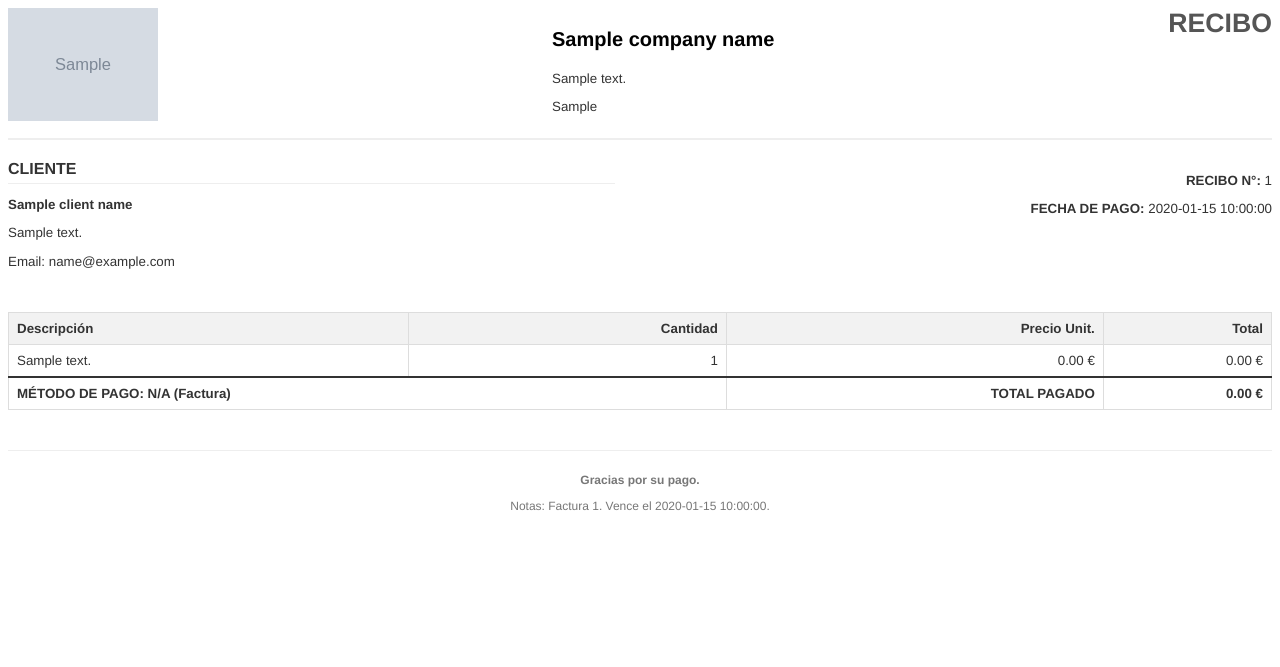
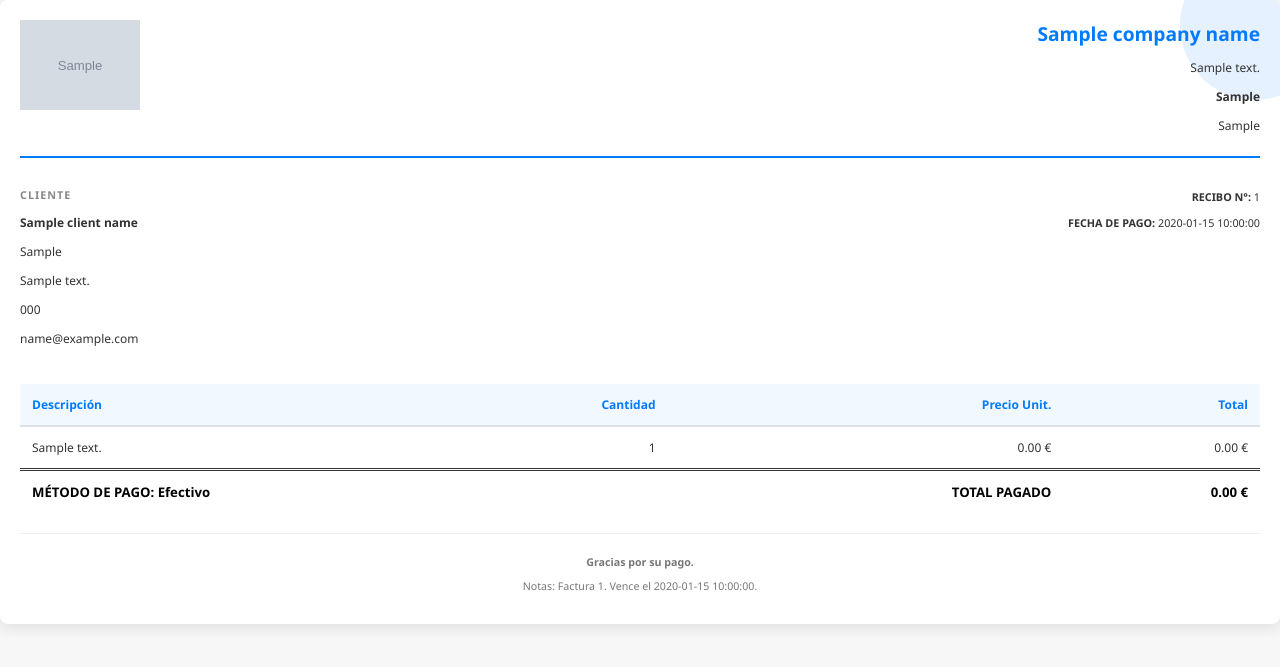
Before and after one commit to EstebanRsh/upl, a Python web app: template Backend/templates/invoice.html in a window 1280 px wide. Shown: the top 667 px of the page. Run offline with Jinja, Linux system fonts and the light colour scheme; the template is opened without the code that fills it: most values are stand-ins (such as "Sample title", 1, 10 or a date in 2020); grey boxes marked "Sample" are stand-in pictures.

Commit message:
Correcciones para el diceño del pdf

```diff
--- a/Backend/templates/invoice.html
+++ b/Backend/templates/invoice.html
@@ -16,6 +16,7 @@
         <div class="company-details">
           <p class="company-name">{{ company_name }}</p>
           <p>{{ company_address }}</p>
+          <p><strong>{{ company_dni }}</strong></p>
           <p>{{ company_contact }}</p>
         </div>
         <div class="receipt-title">RECIBO</div>
@@ -25,8 +26,10 @@
         <div class="client-info">
           <h2>CLIENTE</h2>
           <p><strong>{{ client_name }}</strong></p>
+          <p>{{ client_dni }}</p>
           <p>{{ client_address }}</p>
-          <p>Email: {{ client_email }}</p>
+          <p>{{ client_phone }}</p>
+          <p>{{ client_email }}</p>
         </div>
         <div class="receipt-info">
           <p><strong>RECIBO N°:</strong> {{ receipt_number }}</p>
@@ -61,7 +64,7 @@
         </tbody>
         <tfoot>
           <tr class="total-row">
-            <td colspan="2">MÉTODO DE PAGO: N/A (Factura)</td>
+            <td colspan="2">MÉTODO DE PAGO: Efectivo</td>
             <td class="text-right"><strong>TOTAL PAGADO</strong></td>
             <td class="text-right">
               <strong>{{ "%.2f €"|format(total_paid) }}</strong>
--- a/Backend/templates/style.css
+++ b/Backend/templates/style.css
@@ -1,88 +1,129 @@
 @page {
   size: A4;
-  margin: 1cm;
+  margin: 0; /* Quitamos el margen de la página para controlar el espacio nosotros */
 }
 
 body {
-  font-family: "Helvetica", "Arial", sans-serif;
-  font-size: 10pt;
+  font-family: "Segoe UI", "Roboto", "Helvetica Neue", "Arial", sans-serif;
+  font-size: 9pt;
   color: #333;
+  background-color: #f7f7f7; /* Un fondo muy sutil para la vista en pantalla */
+  margin: 0;
+  padding: 0;
 }
 
+/* Contenedor para el primer recibo en la mitad superior de la hoja */
+.receipt-wrapper {
+  width: 210mm; /* Ancho de A4 */
+  height: 148.5mm; /* Altura exacta de media hoja A4 */
+  padding: 1cm;
+  box-sizing: border-box;
+  display: flex;
+  justify-content: center;
+  align-items: center;
+}
+
+/* Este es el recibo en sí, con sombra y bordes redondeados */
 .receipt-container {
   width: 100%;
-  margin: 0 auto;
+  height: 100%;
+  background-color: #fff;
+  border-radius: 8px;
+  box-shadow: 0 4px 15px rgba(0, 0, 0, 0.1);
+  padding: 20px;
+  box-sizing: border-box;
+  display: flex;
+  flex-direction: column;
+  position: relative; /* Para posicionar elementos 'absolute' adentro */
+  overflow: hidden; /* Para que los elementos decorativos no se salgan */
+}
+
+/* Círculo decorativo en la esquina */
+.receipt-container::before {
+  content: "";
+  position: absolute;
+  top: -50px;
+  right: -50px;
+  width: 150px;
+  height: 150px;
+  background-color: #007bff; /* Color de acento principal */
+  border-radius: 50%;
+  opacity: 0.1;
 }
 
 .header {
   display: flex;
   justify-content: space-between;
   align-items: flex-start;
-  border-bottom: 2px solid #eee;
+  border-bottom: 2px solid #007bff; /* Usamos el color de acento */
   padding-bottom: 10px;
   margin-bottom: 20px;
+  z-index: 10; /* Para que esté por encima del círculo decorativo */
 }
 
 .company-logo .logo {
-  max-width: 150px;
+  max-width: 120px;
   height: auto;
 }
 
 .company-details {
-  text-align: left;
+  text-align: right;
 }
 
 .company-name {
-  font-size: 1.5em;
-  font-weight: bold;
-  color: #000;
+  font-size: 1.6em;
+  font-weight: 600; /* Un poco más de peso */
+  color: #007bff;
+  margin: 0;
 }
 
 .receipt-title {
-  font-size: 2em;
-  font-weight: bold;
-  text-align: right;
-  color: #555;
+  display: none; /* El título "RECIBO" lo manejaremos diferente */
 }
 
 .details-section {
   display: flex;
   justify-content: space-between;
-  margin-bottom: 30px;
+  margin-bottom: 25px;
+  z-index: 10;
 }
 
-.client-info,
-.receipt-info {
-  width: 48%;
+.client-info h2 {
+  font-size: 0.9em;
+  color: #888;
+  text-transform: uppercase;
+  letter-spacing: 1px;
+  margin-bottom: 5px;
 }
 
 .receipt-info {
   text-align: right;
-}
-
-h2 {
-  font-size: 1.2em;
-  border-bottom: 1px solid #eee;
-  padding-bottom: 5px;
-  margin-top: 0;
+  font-size: 0.9em;
 }
 
 .items-table {
   width: 100%;
   border-collapse: collapse;
-  margin-bottom: 30px;
-}
-
-.items-table th,
-.items-table td {
-  border: 1px solid #ddd;
-  padding: 8px;
-  text-align: left;
+  margin-bottom: 20px;
+  flex-grow: 1;
 }
 
 .items-table th {
-  background-color: #f2f2f2;
-  font-weight: bold;
+  background-color: #f2f8ff; /* Un azul muy claro */
+  color: #007bff;
+  font-weight: 600;
+  text-align: left;
+  padding: 12px;
+  border-bottom: 2px solid #dee2e6;
+}
+
+.items-table td {
+  padding: 12px;
+  border-bottom: 1px solid #f0f0f0; /* Líneas más sutiles */
+}
+
+.items-table tr:last-child td {
+  border-bottom: none; /* Sin borde en la última fila */
 }
 
 .items-table .text-right {
@@ -90,15 +131,34 @@ h2 {
 }
 
 .items-table tfoot .total-row td {
-  border-top: 2px solid #333;
+  border-top: 3px double #333; /* Un separador más elegante */
   font-weight: bold;
+  font-size: 1.1em;
+  color: #000;
+}
+
+/* Un sello de "PAGADO" muy visual */
+.paid-stamp {
+  position: absolute;
+  top: 90px;
+  right: 110px;
+  transform: rotate(-15deg);
+  font-size: 2.5em;
+  font-weight: 700;
+  color: #28a745; /* Verde de "pagado" */
+  border: 5px solid #28a745;
+  padding: 5px 15px;
+  border-radius: 10px;
+  opacity: 0.3;
+  z-index: 1;
 }
 
 .footer {
-  margin-top: 40px;
+  margin-top: auto;
   padding-top: 10px;
   border-top: 1px solid #eee;
   text-align: center;
-  font-size: 9pt;
+  font-size: 8pt;
   color: #777;
+  z-index: 10;
 }
```
Also changed, not shown: Backend/utils/pdf_generator.py (+8 -13 lines), 3 other files.
